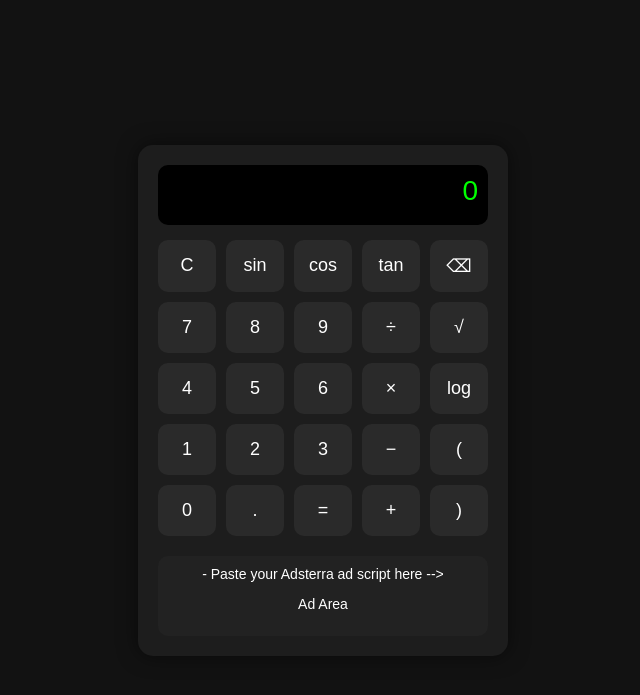
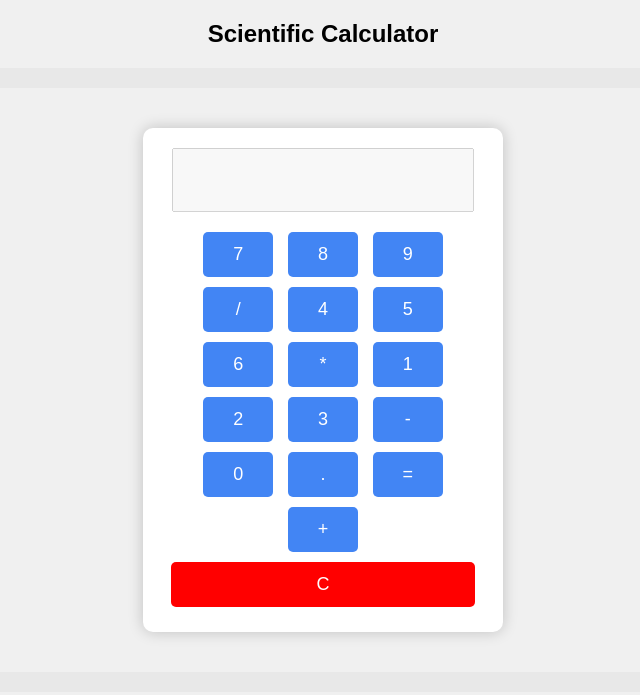
Before and after one commit to ghulammurtazamultani4-dev/calculator, a plain HTML site: page index.html in a window 1280 px wide. Shown: the whole page, without its empty margins (317-957 px from the left). Drawn offline with Linux system fonts and the light colour scheme.

Commit message:
Update index.html

```diff
--- a/index.html
+++ b/index.html
@@ -1,142 +1,115 @@
 <!DOCTYPE html>
 <html lang="en">
 <head>
-<meta charset="UTF-8" />
-<meta name="viewport" content="width=device-width, initial-scale=1.0" />
+    <meta charset="UTF-8">
+    <meta name="viewport" content="width=device-width, initial-scale=1.0">
     <title>Scientific Calculator</title>
+
     <style>
         body {
             font-family: Arial, sans-serif;
-    background: #121212;
-    color: #fff;
+            background: #f0f0f0;
+            text-align: center;
             margin: 0;
             padding: 0;
-    display: flex;
-    justify-content: center;
-    align-items: center;
-    height: 100vh;
         }
-  .calc-container {
-    width: 330px;
-    background: #1d1d1d;
+        .container {
+            width: 320px;
+            margin: 40px auto;
+            background: #fff;
             padding: 20px;
-    border-radius: 15px;
-    box-shadow: 0 0 20px rgba(0,0,0,0.5);
+            box-shadow: 0 0 15px rgba(0,0,0,0.2);
+            border-radius: 10px;
         }
-  .display {
-    width: 100%;
-    height: 60px;
-    background: #000;
-    color: #0f0;
+        input {
+            width: 90%;
+            height: 50px;
+            font-size: 22px;
+            margin-bottom: 15px;
             text-align: right;
-    padding: 10px;
-    font-size: 28px;
-    border-radius: 10px;
-    margin-bottom: 15px;
-    box-sizing: border-box;
-  }
-  .buttons {
-    display: grid;
-    grid-template-columns: repeat(5, 1fr);
-    gap: 10px;
+            padding: 5px;
         }
         button {
-    padding: 15px;
+            width: 22%;
+            height: 45px;
             font-size: 18px;
+            margin: 5px;
             border: none;
-    border-radius: 10px;
-    background: #2a2a2a;
-    color: #fff;
+            background: #4285f4;
+            color: white;
+            border-radius: 5px;
             cursor: pointer;
         }
-  button:active {
-    background: #444;
+        button:hover {
+            background: #3367d6;
         }
-  .ad-area {
-    margin-top: 20px;
-    background: #222;
+
+        /* Ad Box Style */
+        .ad-box {
+            width: 100%;
+            margin: 20px 0;
+            background: #e8e8e8;
             padding: 10px;
-    border-radius: 10px;
-    text-align: center;
-    font-size: 14px;
+            border-radius: 8px;
         }
     </style>
 </head>
 <body>
-<div class="calc-container">
-  <div class="display" id="display">0</div>
 
-  <div class="buttons">
-    <button onclick="clearDisplay()">C</button>
-    <button onclick="useFunc('sin(')">sin</button>
-    <button onclick="useFunc('cos(')">cos</button>
-    <button onclick="useFunc('tan(')">tan</button>
-    <button onclick="backspace()">⌫</button>
+    <h2>Scientific Calculator</h2>
 
+    <!-- 🔥 Adsterra Ad (Top Ad) -->
+    <div class="ad-box">
+        <!-- Your Ad Code -->
+        <script type='text/javascript' src='//pl28072236.effectivegatecpm.com/d8/51/9c/d8519c835e35bed773f0634120d5fe66.js'></script>
+    </div>
+
+    <div class="container">
+        <input type="text" id="display" disabled>
+
+        <div>
             <button onclick="add('7')">7</button>
             <button onclick="add('8')">8</button>
             <button onclick="add('9')">9</button>
-    <button onclick="add('/')">÷</button>
-    <button onclick="useFunc('sqrt(')">√</button>
+            <button onclick="add('/')">/</button>
 
             <button onclick="add('4')">4</button>
             <button onclick="add('5')">5</button>
             <button onclick="add('6')">6</button>
-    <button onclick="add('*')">×</button>
-    <button onclick="useFunc('log(')">log</button>
+            <button onclick="add('*')">*</button>
 
             <button onclick="add('1')">1</button>
             <button onclick="add('2')">2</button>
             <button onclick="add('3')">3</button>
-    <button onclick="add('-')">−</button>
-    <button onclick="add('(')">(</button>
+            <button onclick="add('-')">-</button>
 
             <button onclick="add('0')">0</button>
             <button onclick="add('.')">.</button>
             <button onclick="calculate()">=</button>
             <button onclick="add('+')">+</button>
-    <button onclick="add(')')">)</button>
-  </div>
 
-  <div class="ad-area">
-    <!-<script type='text/javascript' src='//pl28072236.effectivegatecpm.com/d8/51/9c/d8519c835e35bed773f0634120d5fe66.js'></script>- Paste your Adsterra ad script here -->
-    <p>Ad Area</p>
+            <button onclick="clearDisplay()" style="width:95%; background:red;">C</button>
         </div>
     </div>
 
+    <!-- 🔥 Bottom Ad -->
+    <div class="ad-box">
+        <script type='text/javascript' src='//pl28072236.effectivegatecpm.com/d8/51/9c/d8519c835e35bed773f0634120d5fe66.js'></script>
+    </div>
+
     <script>
-  const disp = document.getElementById('display');
-
-  function add(val) {
-    if (disp.innerText === '0') disp.innerText = '';
-    disp.innerText += val;
+        function add(value) {
+            document.getElementById("display").value += value;
         }
-
-  function useFunc(f) {
-    if (disp.innerText === '0') disp.innerText = '';
-    disp.innerText += f;
-  }
-
-  function clearDisplay() {
-    disp.innerText = '0';
-  }
-
-  function backspace() {
-    disp.innerText = disp.innerText.slice(0, -1) || '0';
-  }
-
         function calculate() {
             try {
-      let expression = disp.innerText
-        .replace(/sin/g, 'Math.sin')
-        .replace(/cos/g, 'Math.cos')
-        .replace(/tan/g, 'Math.tan')
-        .replace(/log/g, 'Math.log10')
-        .replace(/sqrt/g, 'Math.sqrt');
-      disp.innerText = eval(expression);
+                document.getElementById("display").value = eval(document.getElementById("display").value);
             } catch {
-      disp.innerText = 'Error';
+                document.getElementById("display").value = "Error";
             }
+        }
+        function clearDisplay() {
+            document.getElementById("display").value = "";
         }
     </script>
 
```
Lines whose indentation alone changed are shown as unchanged.
